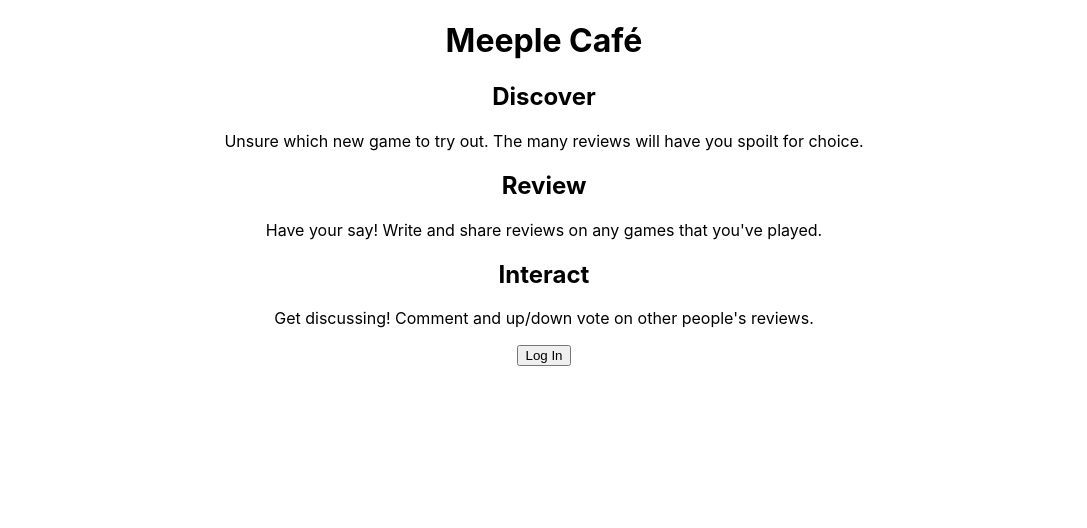
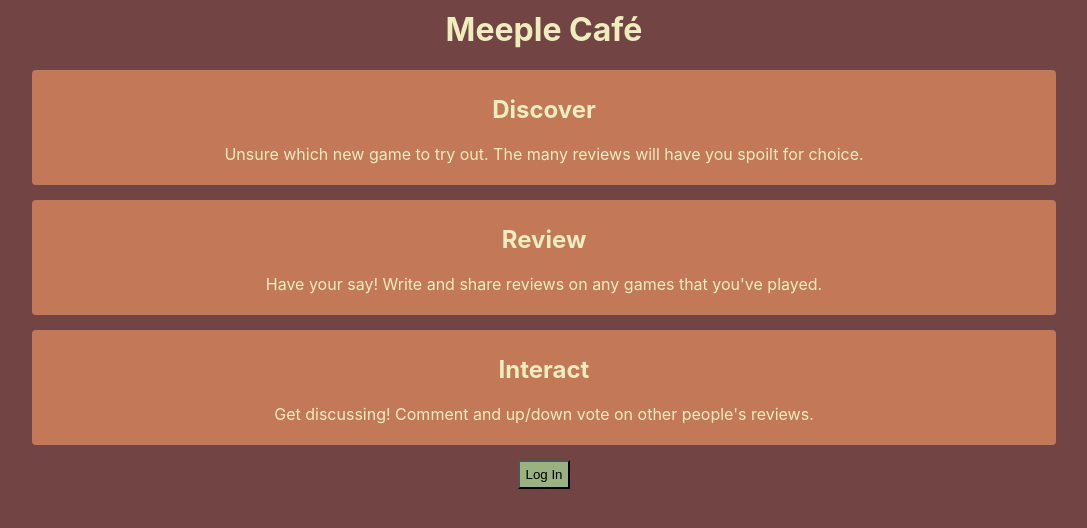
Before and after one commit to jamesgrannan/board-game-review-site, a React (Create React App) app: page / in a window 1280 px wide. Shown: the top 528 px of the page, without its empty margins (96-1183 px from the left). Built offline with nearby package versions, Linux system fonts and the light colour scheme.

Commit message:
change css colours in the homepage

```diff
--- a/src/components/Home.jsx
+++ b/src/components/Home.jsx
@@ -1,19 +1,30 @@
 import { Link } from "react-router-dom";
+import styles from "../css-modules/home.module.css";
+
 const Home = () => {
   return (
-    <div>
+    <div className={styles.home}>
       <h1>Meeple Café</h1>
+      <div className={styles.homeBox}>
         <h2>Discover</h2>
         <p>
-        Unsure which new game to try out. The many reviews will have you spoilt
-        for choice.
+          Unsure which new game to try out. The many reviews will have you
+          spoilt for choice.
         </p>
+      </div>
+      <div className={styles.homeBox}>
         <h2>Review</h2>
         <p>
-        Have your say! Write and share reviews on any games that you've played.
+          Have your say! Write and share reviews on any games that you've
+          played.
         </p>
+      </div>
+      <div className={styles.homeBox}>
         <h2>Interact</h2>
-      <p>Get discussing! Comment and up/down vote on other people's reviews.</p>
+        <p>
+          Get discussing! Comment and up/down vote on other people's reviews.
+        </p>
+      </div>
       <Link to="/login">
         <button>Log In</button>
       </Link>
--- a/src/components/SortBy.jsx
+++ b/src/components/SortBy.jsx
@@ -80,12 +80,12 @@ const SortBy = ({ setGames, setCount, setQuery }) => {
             --Sort By--
           </option>
           <option value="">Newest</option>
-          <option value="sort_by=votes&order=DESC">Most Votes</option>
-          <option value="sort_by=votes">Least Votes</option>
-          <option value="sort_by=comment_count&order=DESC">
-            Most Comments
+          <option value="sort_by=votes">Most Votes</option>
+          <option value="sort_by=votes&order=ASC">Least Votes</option>
+          <option value="sort_by=comment_count">Most Comments</option>
+          <option value="sort_by=comment_count&order=ASC">
+            Least Comments
           </option>
-          <option value="sort_by=comment_count">Least Comments</option>
           <option value="sort_by=title">A-Z by Title</option>
           <option value="sort_by=title&order=DESC">Z-A by Title</option>
           <option value="sort_by=owner">A-Z by Reviewer</option>
--- /dev/null
+++ b/src/css-modules/home.module.css
@@ -0,0 +1,32 @@
+.home {
+  /* background-image: url("../images/meeple-header.jpg");
+  background-repeat: no-repeat; */
+  height: 100vh;
+  width: 100vw;
+  /* mask-image: linear-gradient(
+    to bottom,
+    rgba(0, 0, 0, 1) 50%,
+    transparent 100%
+  ); */
+  background-color: #734444;
+  color: #eeedbe;
+}
+
+.home h1 {
+  padding-top: 10px;
+  margin-top: 0px;
+}
+
+.homeBox {
+  background-color: #c37857;
+  margin-left: 10%;
+  margin-right: 10%;
+  margin-bottom: 15px;
+  padding: 5px;
+  border-radius: 4px;
+}
+
+.home button {
+  background-color: #99b27f;
+  padding: 5px;
+}
```
Also changed, not shown: src/images/meeple-header.jpg (added). Lines whose indentation alone changed are shown as unchanged.
